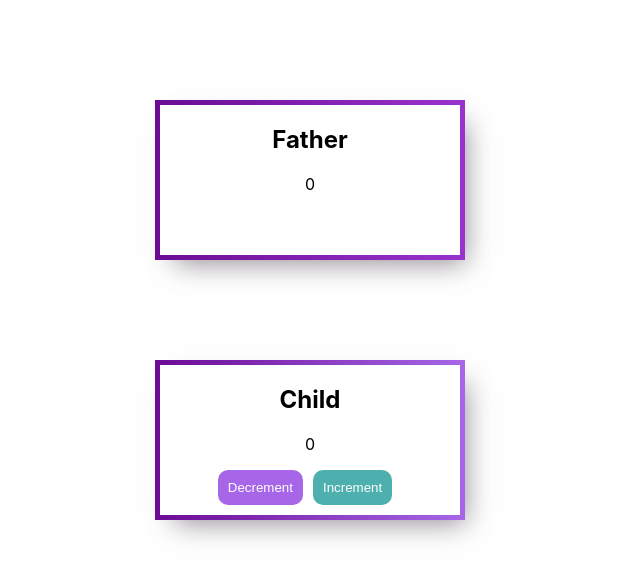
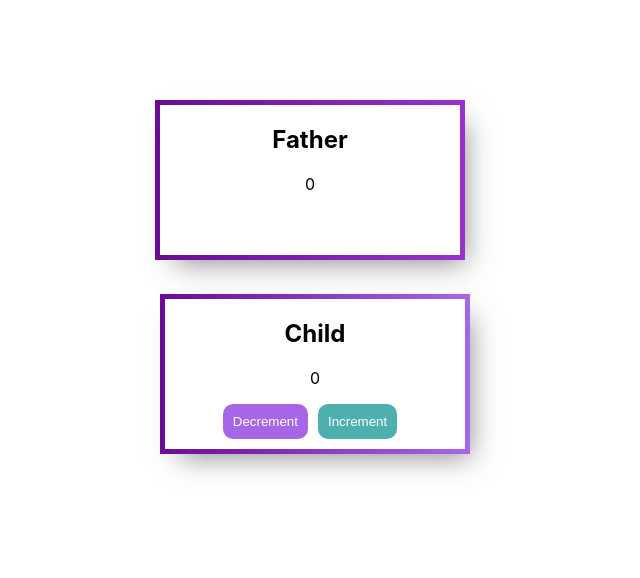
Before and after one commit to mohammad-sumon/counter-app-react, a React (Create React App) app: page / in a window 1280 px wide. Shown: the top 578 px of the page, without its empty margins (330-970 px from the left). Built offline with nearby package versions, Linux system fonts and the light colour scheme.

Commit message:
now use usecontext for state management

```diff
--- a/src/App.js
+++ b/src/App.js
@@ -1,14 +1,22 @@
+import { createContext, useState } from "react";
 import "./App.css";
-import Child from "./components/Child/Child";
 import Father from "./components/Father/Father";
 
+export const CountContext = createContext();
+
 function App() {
+  const [count, setCount] = useState(0);
+  const value = {
+    count,
+    setCount,
+  };
   return (
     <div className="App">
-      <div>
-        <Father></Father>
-        <Child></Child>
-      </div>
+      <CountContext.Provider value={value}>
+        <div>
+          <Father></Father>
+        </div>
+      </CountContext.Provider>
     </div>
   );
 }
--- a/src/components/Child/Child.js
+++ b/src/components/Child/Child.js
@@ -1,8 +1,9 @@
-import React, { useState } from "react";
+import React, { useContext } from "react";
+import { CountContext } from "../../App";
 import "./Child.css";
 
 const Child = () => {
-  const [count, setCount] = useState(0);
+  const { count, setCount } = useContext(CountContext);
   return (
     <div className="child-main">
       <h2>Child</h2>
@@ -11,7 +12,10 @@ const Child = () => {
         <button className="btn-less" onClick={() => setCount(count - 1)}>
           Decrement
         </button>
-        <button className="btn-add" onClick={() => setCount(count + 1)}>
+        <button
+          className="btn-add"
+          onClick={() => setCount((prvState) => prvState + 1)}
+        >
           Increment
         </button>
       </span>
--- a/src/components/Father/Father.js
+++ b/src/components/Father/Father.js
@@ -1,14 +1,16 @@
-import React, { useState } from "react";
+import React, { useContext } from "react";
+import { CountContext } from "../../App";
+import Child from "../Child/Child";
 import "./Father.css";
 
 const Father = () => {
-  const [count, setCount] = useState(0);
+  //   const [count, setCount] = useState(0);
+  const { count, setCount } = useContext(CountContext);
   return (
     <div className="father-main">
       <h2>Father</h2>
-      <p count={count} setCount={setCount}>
-        {count}
-      </p>
+      <p>{count}</p>
+      <Child count={count} setCount={setCount}></Child>
     </div>
   );
 };
```
